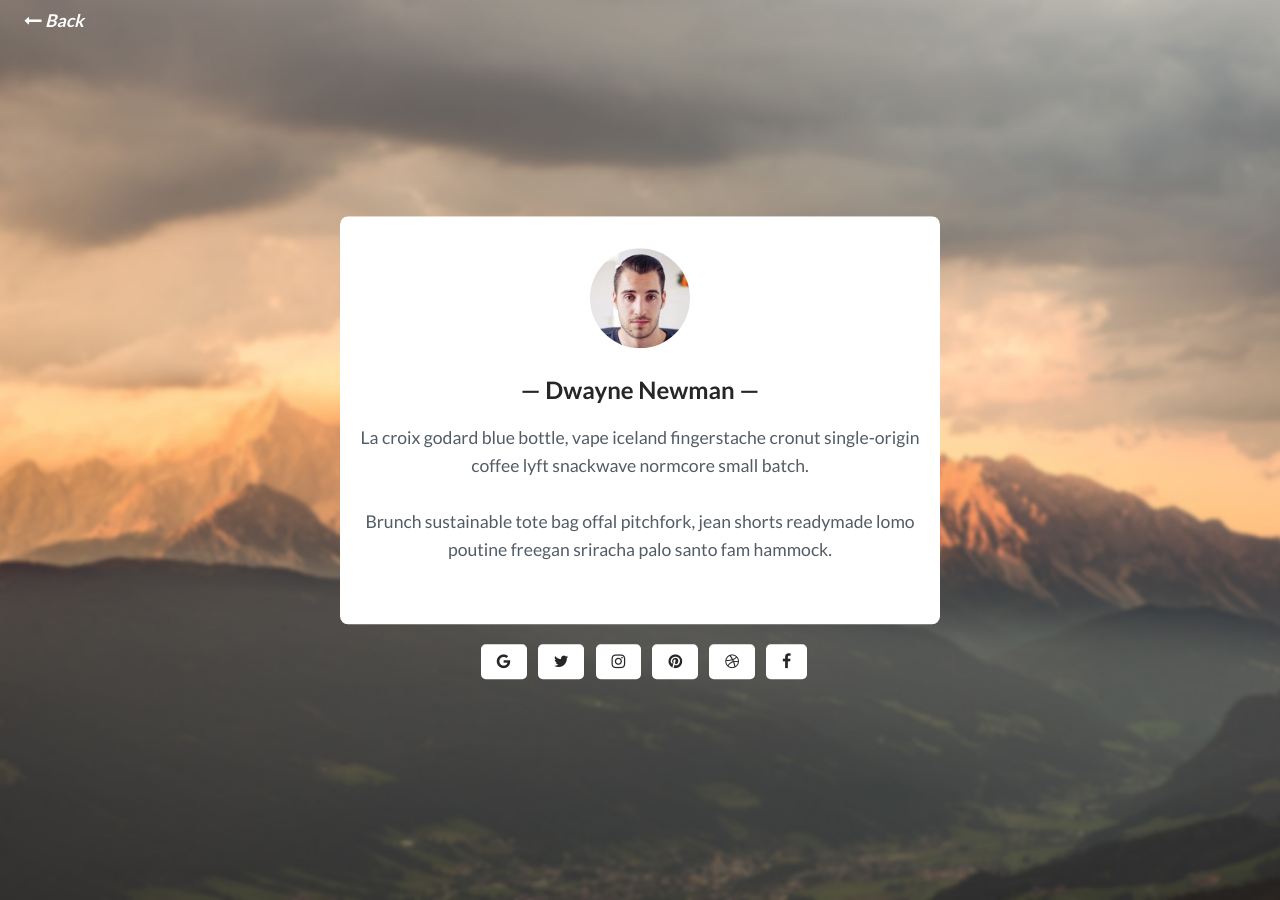
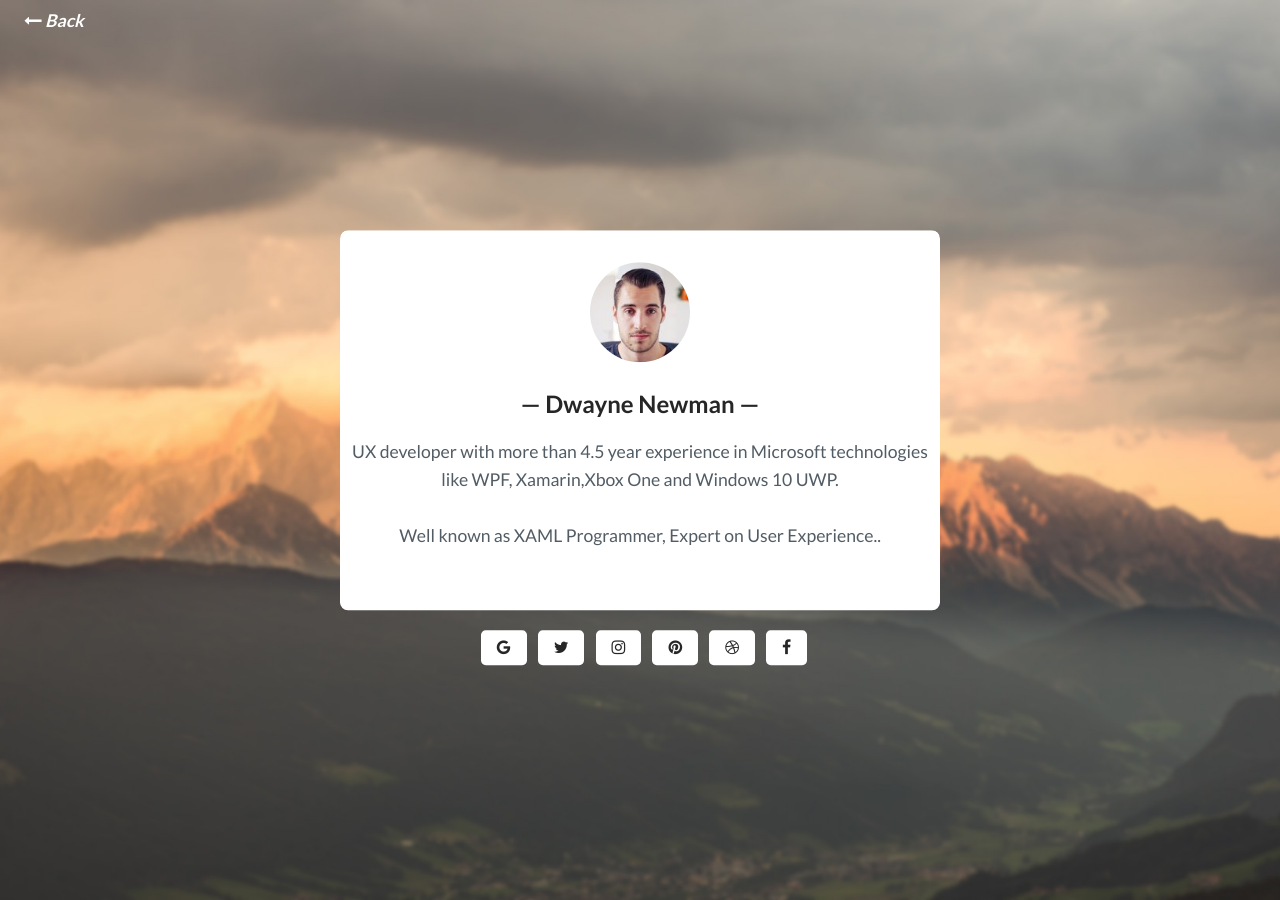
Before and after one commit to tomchoondal/tomchoondal.github.io, a Jekyll site: the page built from _pages/about.html, in a window 1280 px wide. Built offline with Jekyll 4.4.1, drawn with Linux system fonts in a browser that asks for light colours.

Commit message:
about changes

```diff
--- a/_config.yml
+++ b/_config.yml
@@ -1,5 +1,5 @@
-logo: # add logo name
-title: Bef - Enjoy Freedom
+logo: Tjose
+title: Tom Jose - Enjoy Freedom
 description: > # this means to ignore newlines until "baseurl:"
   Write an awesome description for your new site here. You can edit this
   line in _config.yml. It will appear in your document head meta (for
--- a/_pages/about.html
+++ b/_pages/about.html
@@ -12,8 +12,8 @@
         </div>
         <div class="author_info">
           <h2 class="author_title">{% if site.author-name %}{{site.author-name}}{% else %}Dwayne Newman{% endif %}</h2>
-          <p class="author_subtitle">{% if site.about-author %}{{site.about-author}}{% else %}La croix godard blue bottle, vape iceland fingerstache cronut single-origin coffee lyft snackwave normcore small batch.{% endif %}</p>
-          <p class="author_subtitle">Brunch sustainable tote bag offal pitchfork, jean shorts readymade lomo poutine freegan sriracha palo santo fam hammock.</p>
+          <p class="author_subtitle">{% if site.about-author %}{{site.about-author}}{% else %}UX developer with more than 4.5 year experience in Microsoft technologies like WPF, Xamarin,Xbox One and Windows 10 UWP. {% endif %}</p>
+          <p class="author_subtitle">Well known as XAML Programmer, Expert on User Experience..</p>
         </div>
       </div>
 
```
